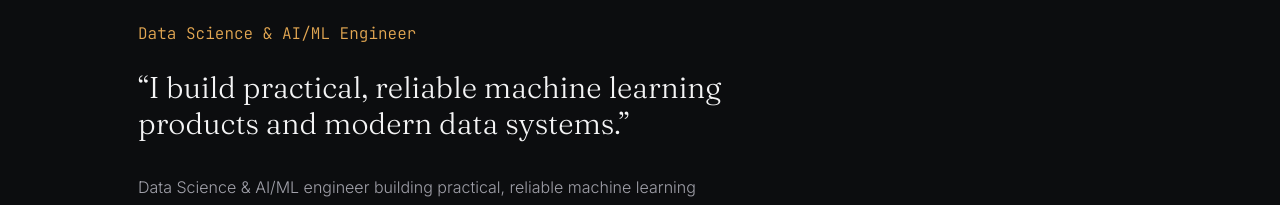
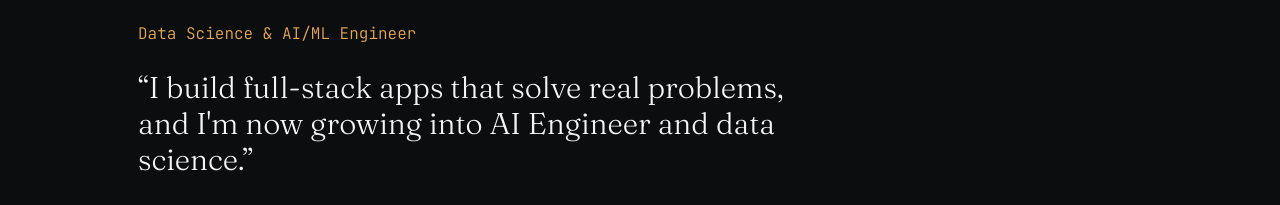
Before and after one commit to KrishnaTerminalOpen/krishna_sahu, a Next.js app: page / in a window 1280 px wide. Shown: the part 270-475 px from the top of the page. Built offline with nearby package versions, Linux system fonts and the light colour scheme; no server answers.

Commit message:
Update hero quoted tagline

```diff
--- a/data/about.json
+++ b/data/about.json
@@ -1,7 +1,7 @@
 {
   "name": "Krishna Sahu",
   "role": "Data Science & AI/ML Engineer",
-  "tagline": "I build practical, reliable machine learning products and modern data systems.",
+  "tagline": "I build full-stack apps that solve real problems, and I'm now growing into AI Engineer and data science.",
   "location": "Bengaluru, India",
   "status": "Open to engineering roles & collaborations",
   "email": "krishnasahu.dev@gmail.com",
--- a/data/content.ts
+++ b/data/content.ts
@@ -53,7 +53,7 @@ export const PORTFOLIO_CONTENT = {
     name: "Krishna Sahu",
     shortName: "Krishna",
     role: "Data Science & AI/ML Engineer",
-    tagline: "I build practical, reliable machine learning products and modern data systems.",
+    tagline: "I build full-stack apps that solve real problems, and I'm now growing into AI Engineer and data science.",
     location: "Bengaluru, India",
     statusText: "Open to engineering roles & collaborations",
     timezone: "Asia/Kolkata",
--- a/data/portfolio.ts
+++ b/data/portfolio.ts
@@ -74,7 +74,7 @@ export const PORTFOLIO_CONTENT = {
     name: 'Krishna Sahu',
     shortName: 'Krishna',
     role: 'Data Science & AI/ML Engineer', // PLACEHOLDER
-    tagline: 'I build practical, reliable machine learning products and modern data systems.', // PLACEHOLDER
+    tagline: "I build full-stack apps that solve real problems, and I'm now growing into AI Engineer and data science.",
     location: 'Bengaluru, India', // PLACEHOLDER
     statusText: 'Open to engineering roles & collaborations', // PLACEHOLDER
     mobileStatusText: 'Available for roles', // PLACEHOLDER
```
